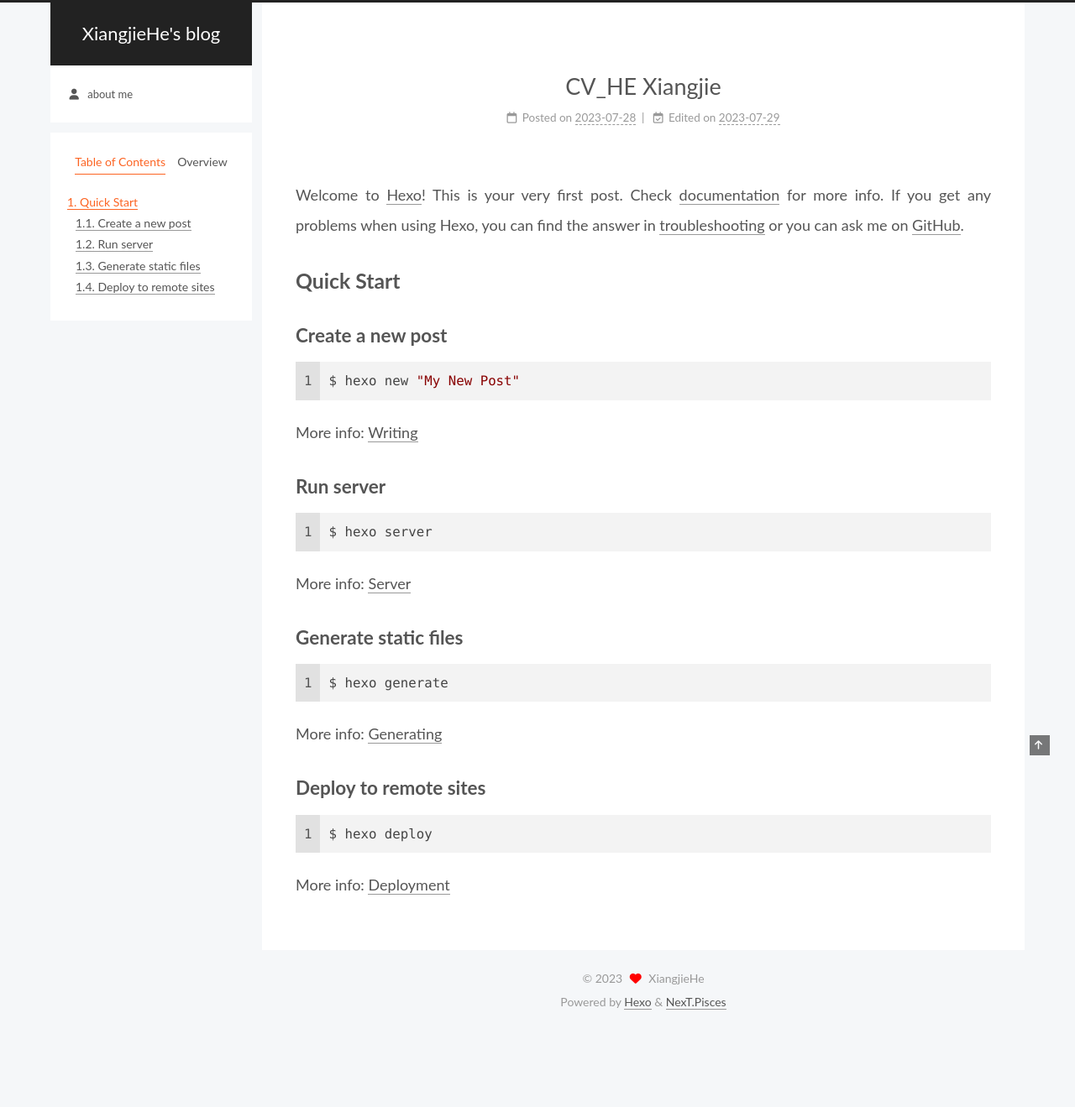
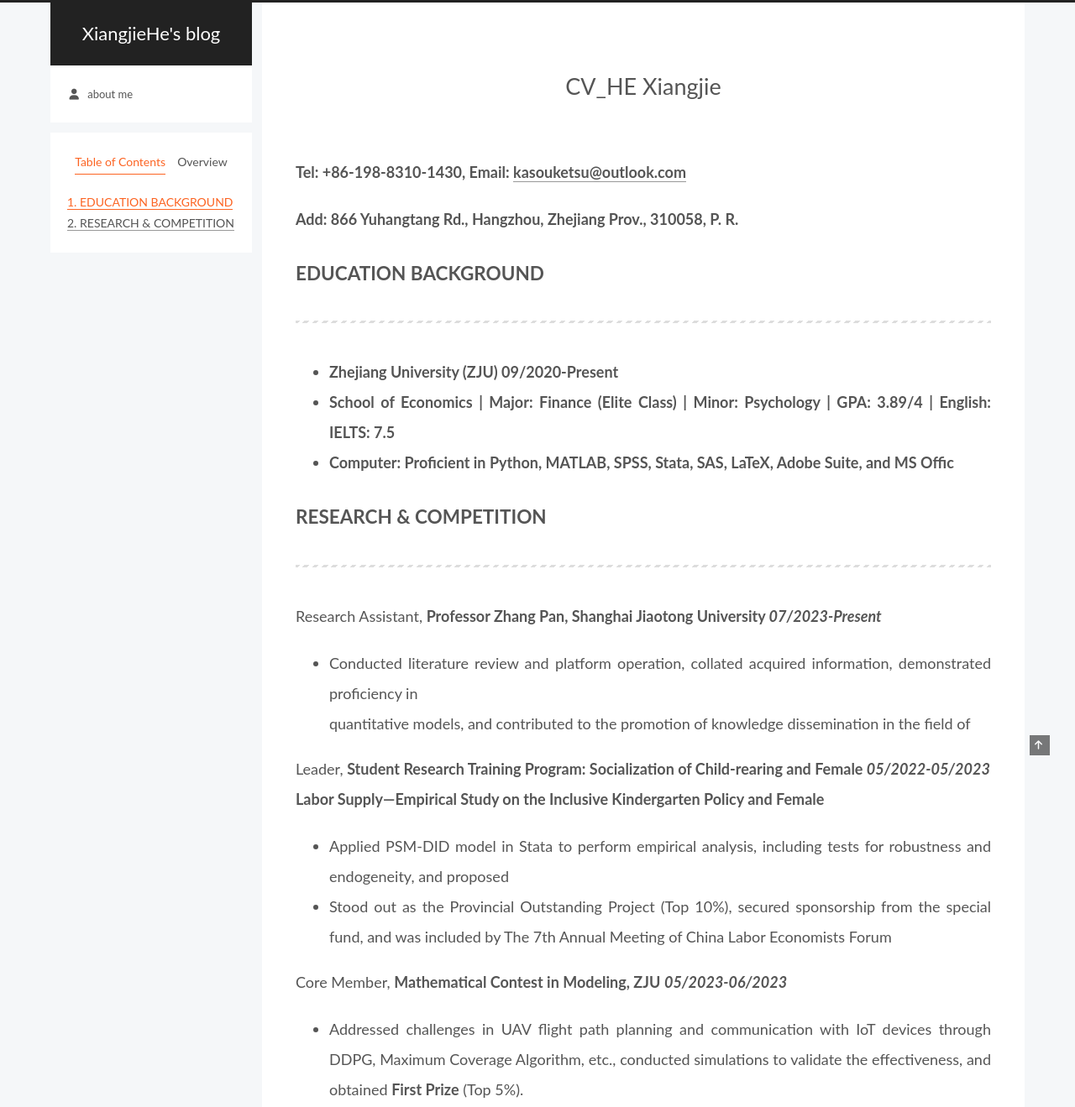
Before and after one commit to liyifan007/liyifan007.github.io, a plain HTML site: page 2023/07/28/hello-world/index.html in a window 1280 px wide. Shown: the top 1319 px of the page at 84% size. Before the commit the page ends 1228 px from the top, so only its background shows below. Drawn offline with nearby package versions, Linux system fonts and the light colour scheme.

Commit message:
Site updated: 2023-07-30 00:32:28

```diff
--- a/2023/07/28/hello-world/index.html
+++ b/2023/07/28/hello-world/index.html
@@ -20,17 +20,19 @@
 
 <script class="next-config" data-name="main" type="application/json">{"hostname":"example.com","root":"/","images":"/images","scheme":"Pisces","darkmode":false,"version":"8.11.1","exturl":false,"sidebar":{"position":"left","display":"hide","padding":18,"offset":12},"copycode":false,"bookmark":{"enable":false,"color":"#222","save":"auto"},"mediumzoom":false,"lazyload":false,"pangu":false,"comments":{"style":"tabs","active":null,"storage":true,"lazyload":false,"nav":null},"stickytabs":false,"motion":{"enable":true,"async":false,"transition":{"post_block":"fadeIn","post_header":"fadeInDown","post_body":"fadeInDown","coll_header":"fadeInLeft","sidebar":"fadeInUp"}},"prism":false,"i18n":{"placeholder":"Searching...","empty":"We didn't find any results for the search: ${query}","hits_time":"${hits} results found in ${time} ms","hits":"${hits} results found"}}</script><script src="/js/config.js"></script>
 
-    <meta name="description" content="Welcome to Hexo! This is your very first post. Check documentation for more info. If you get any problems when using Hexo, you can find the answer in troubleshooting or you can ask me on GitHub.   Qui">
+    <meta name="description" content="Tel: +86-198-8310-1430, Email: &amp;#x6b;&amp;#x61;&amp;#115;&amp;#x6f;&amp;#117;&amp;#107;&amp;#101;&amp;#x74;&amp;#x73;&amp;#x75;&amp;#64;&amp;#x6f;&amp;#x75;&amp;#x74;&amp;#x6c;&amp;#111;&amp;#x6f;&amp;#x6b;&amp;#46;&amp;#99;&amp;#x6f;&amp;#x6d; Add: 866 Yuhangtang Rd., Hangzhou, Zhej">
 <meta property="og:type" content="article">
 <meta property="og:title" content="CV_HE Xiangjie">
 <meta property="og:url" content="http://example.com/2023/07/28/hello-world/index.html">
 <meta property="og:site_name" content="XiangjieHe&#39;s blog">
-<meta property="og:description" content="Welcome to Hexo! This is your very first post. Check documentation for more info. If you get any problems when using Hexo, you can find the answer in troubleshooting or you can ask me on GitHub.   Qui">
+<meta property="og:description" content="Tel: +86-198-8310-1430, Email: &amp;#x6b;&amp;#x61;&amp;#115;&amp;#x6f;&amp;#117;&amp;#107;&amp;#101;&amp;#x74;&amp;#x73;&amp;#x75;&amp;#64;&amp;#x6f;&amp;#x75;&amp;#x74;&amp;#x6c;&amp;#111;&amp;#x6f;&amp;#x6b;&amp;#46;&amp;#99;&amp;#x6f;&amp;#x6d; Add: 866 Yuhangtang Rd., Hangzhou, Zhej">
 <meta property="og:locale" content="en_US">
+<meta property="og:image" content="http://example.com/image/hello-world/1.png">
 <meta property="article:published_time" content="2023-07-28T12:48:12.383Z">
-<meta property="article:modified_time" content="2023-07-29T11:44:24.227Z">
+<meta property="article:modified_time" content="2023-07-29T16:31:23.406Z">
 <meta property="article:author" content="XiangjieHe">
 <meta name="twitter:card" content="summary">
+<meta name="twitter:image" content="http://example.com/image/hello-world/1.png">
 
 
 <link rel="canonical" href="http://example.com/2023/07/28/hello-world/">
@@ -115,7 +117,7 @@
       <div class="sidebar-panel-container">
         <!--noindex-->
         <div class="post-toc-wrap sidebar-panel">
-            <div class="post-toc animated"><ol class="nav"><li class="nav-item nav-level-2"><a class="nav-link" href="#Quick-Start"><span class="nav-number">1.</span> <span class="nav-text">Quick Start</span></a><ol class="nav-child"><li class="nav-item nav-level-3"><a class="nav-link" href="#Create-a-new-post"><span class="nav-number">1.1.</span> <span class="nav-text">Create a new post</span></a></li><li class="nav-item nav-level-3"><a class="nav-link" href="#Run-server"><span class="nav-number">1.2.</span> <span class="nav-text">Run server</span></a></li><li class="nav-item nav-level-3"><a class="nav-link" href="#Generate-static-files"><span class="nav-number">1.3.</span> <span class="nav-text">Generate static files</span></a></li><li class="nav-item nav-level-3"><a class="nav-link" href="#Deploy-to-remote-sites"><span class="nav-number">1.4.</span> <span class="nav-text">Deploy to remote sites</span></a></li></ol></li></ol></div>
+            <div class="post-toc animated"><ol class="nav"><li class="nav-item nav-level-3"><a class="nav-link" href="#EDUCATION-BACKGROUND"><span class="nav-number">1.</span> <span class="nav-text">EDUCATION BACKGROUND</span></a></li><li class="nav-item nav-level-3"><a class="nav-link" href="#RESEARCH-COMPETITION"><span class="nav-number">2.</span> <span class="nav-text">RESEARCH &amp; COMPETITION</span></a></li></ol></div>
         </div>
         <!--/noindex-->
 
@@ -198,21 +200,6 @@
 
         <div class="post-meta-container">
           <div class="post-meta">
-    <span class="post-meta-item">
-      <span class="post-meta-item-icon">
-        <i class="far fa-calendar"></i>
-      </span>
-      <span class="post-meta-item-text">Posted on</span>
-
-      <time title="Created: 2023-07-28 20:48:12" itemprop="dateCreated datePublished" datetime="2023-07-28T20:48:12+08:00">2023-07-28</time>
-    </span>
-    <span class="post-meta-item">
-      <span class="post-meta-item-icon">
-        <i class="far fa-calendar-check"></i>
-      </span>
-      <span class="post-meta-item-text">Edited on</span>
-      <time title="Modified: 2023-07-29 19:44:24" itemprop="dateModified" datetime="2023-07-29T19:44:24+08:00">2023-07-29</time>
-    </span>
 
 
 </div>
@@ -224,21 +211,30 @@
 
 
     <div class="post-body" itemprop="articleBody">
-        <p>Welcome to <a target="_blank" rel="noopener" href="https://hexo.io/">Hexo</a>! This is your very first post. Check <a target="_blank" rel="noopener" href="https://hexo.io/docs/">documentation</a> for more info. If you get any problems when using Hexo, you can find the answer in <a target="_blank" rel="noopener" href="https://hexo.io/docs/troubleshooting.html">troubleshooting</a> or you can ask me on <a target="_blank" rel="noopener" href="https://github.com/hexojs/hexo/issues">GitHub</a>.</p>
-<div class="pdf-container" data-target="./CV_HE" data-height="Xiangjie.pdf"></div>
-
-<h2 id="Quick-Start"><a href="#Quick-Start" class="headerlink" title="Quick Start"></a>Quick Start</h2><h3 id="Create-a-new-post"><a href="#Create-a-new-post" class="headerlink" title="Create a new post"></a>Create a new post</h3><figure class="highlight bash"><table><tr><td class="gutter"><pre><span class="line">1</span><br></pre></td><td class="code"><pre><span class="line">$ hexo new <span class="string">&quot;My New Post&quot;</span></span><br></pre></td></tr></table></figure>
-
-<p>More info: <a target="_blank" rel="noopener" href="https://hexo.io/docs/writing.html">Writing</a></p>
-<h3 id="Run-server"><a href="#Run-server" class="headerlink" title="Run server"></a>Run server</h3><figure class="highlight bash"><table><tr><td class="gutter"><pre><span class="line">1</span><br></pre></td><td class="code"><pre><span class="line">$ hexo server</span><br></pre></td></tr></table></figure>
-
-<p>More info: <a target="_blank" rel="noopener" href="https://hexo.io/docs/server.html">Server</a></p>
-<h3 id="Generate-static-files"><a href="#Generate-static-files" class="headerlink" title="Generate static files"></a>Generate static files</h3><figure class="highlight bash"><table><tr><td class="gutter"><pre><span class="line">1</span><br></pre></td><td class="code"><pre><span class="line">$ hexo generate</span><br></pre></td></tr></table></figure>
-
-<p>More info: <a target="_blank" rel="noopener" href="https://hexo.io/docs/generating.html">Generating</a></p>
-<h3 id="Deploy-to-remote-sites"><a href="#Deploy-to-remote-sites" class="headerlink" title="Deploy to remote sites"></a>Deploy to remote sites</h3><figure class="highlight bash"><table><tr><td class="gutter"><pre><span class="line">1</span><br></pre></td><td class="code"><pre><span class="line">$ hexo deploy</span><br></pre></td></tr></table></figure>
-
-<p>More info: <a target="_blank" rel="noopener" href="https://hexo.io/docs/one-command-deployment.html">Deployment</a></p>
+        <p><strong>Tel: +86-198-8310-1430, Email: <a href="mailto:&#x6b;&#x61;&#115;&#x6f;&#117;&#107;&#101;&#x74;&#x73;&#x75;&#64;&#x6f;&#x75;&#x74;&#x6c;&#111;&#x6f;&#x6b;&#46;&#99;&#x6f;&#x6d;">&#x6b;&#x61;&#115;&#x6f;&#117;&#107;&#101;&#x74;&#x73;&#x75;&#64;&#x6f;&#x75;&#x74;&#x6c;&#111;&#x6f;&#x6b;&#46;&#99;&#x6f;&#x6d;</a></strong></p>
+<p><strong>Add: 866 Yuhangtang Rd., Hangzhou, Zhejiang Prov., 310058, P. R.</strong></p>
+<h3 id="EDUCATION-BACKGROUND"><a href="#EDUCATION-BACKGROUND" class="headerlink" title="EDUCATION BACKGROUND"></a>EDUCATION BACKGROUND</h3><hr>
+<ul>
+<li><strong>Zhejiang University (ZJU)                         09&#x2F;2020-Present</strong></li>
+<li><strong>School of Economics | Major: Finance (Elite Class) | Minor: Psychology | GPA: 3.89&#x2F;4 | English: IELTS: 7.5</strong></li>
+<li><strong>Computer: Proficient in Python, MATLAB, SPSS, Stata, SAS, LaTeX, Adobe Suite, and MS Offic</strong></li>
+</ul>
+<h3 id="RESEARCH-COMPETITION"><a href="#RESEARCH-COMPETITION" class="headerlink" title="RESEARCH &amp; COMPETITION"></a>RESEARCH &amp; COMPETITION</h3><hr>
+<p>Research Assistant, <strong>Professor Zhang Pan, Shanghai Jiaotong University <em>07&#x2F;2023-Present</em></strong></p>
+<ul>
+<li>Conducted literature review and platform operation, collated acquired information, demonstrated proficiency in<br>quantitative models, and contributed to the promotion of knowledge dissemination in the field of</li>
+</ul>
+<p>Leader, <strong>Student Research Training Program: Socialization of Child-rearing and Female <em>05&#x2F;2022-05&#x2F;2023</em></strong><br><strong>Labor Supply—Empirical Study on the Inclusive Kindergarten Policy and Female</strong></p>
+<ul>
+<li>Applied PSM-DID model in Stata to perform empirical analysis, including tests for robustness and endogeneity, and proposed</li>
+<li>Stood out as the Provincial Outstanding Project (Top 10%), secured sponsorship from the special fund, and was included by The 7th Annual Meeting of China Labor Economists Forum</li>
+</ul>
+<p>Core Member, <strong>Mathematical Contest in Modeling, ZJU</strong> <em><strong>05&#x2F;2023-06&#x2F;2023</strong></em></p>
+<ul>
+<li>Addressed challenges in UAV flight path planning and communication with IoT devices through DDPG, Maximum Coverage Algorithm, etc., conducted simulations to validate the effectiveness, and obtained <strong>First Prize</strong> (Top 5%).</li>
+</ul>
+<p>Leader, <strong>Investigation on Predictability of Bond Excess Return Based on Predictor <em>10&#x2F;2022-12&#x2F;2022</em></strong><br><strong>Selection and Model Comparison</strong></p>
+<p><img src="/image/hello-world/1.png" alt="img"></p>
 
     </div>
 
```
Also changed, not shown: index.html (+24 -30 lines).
